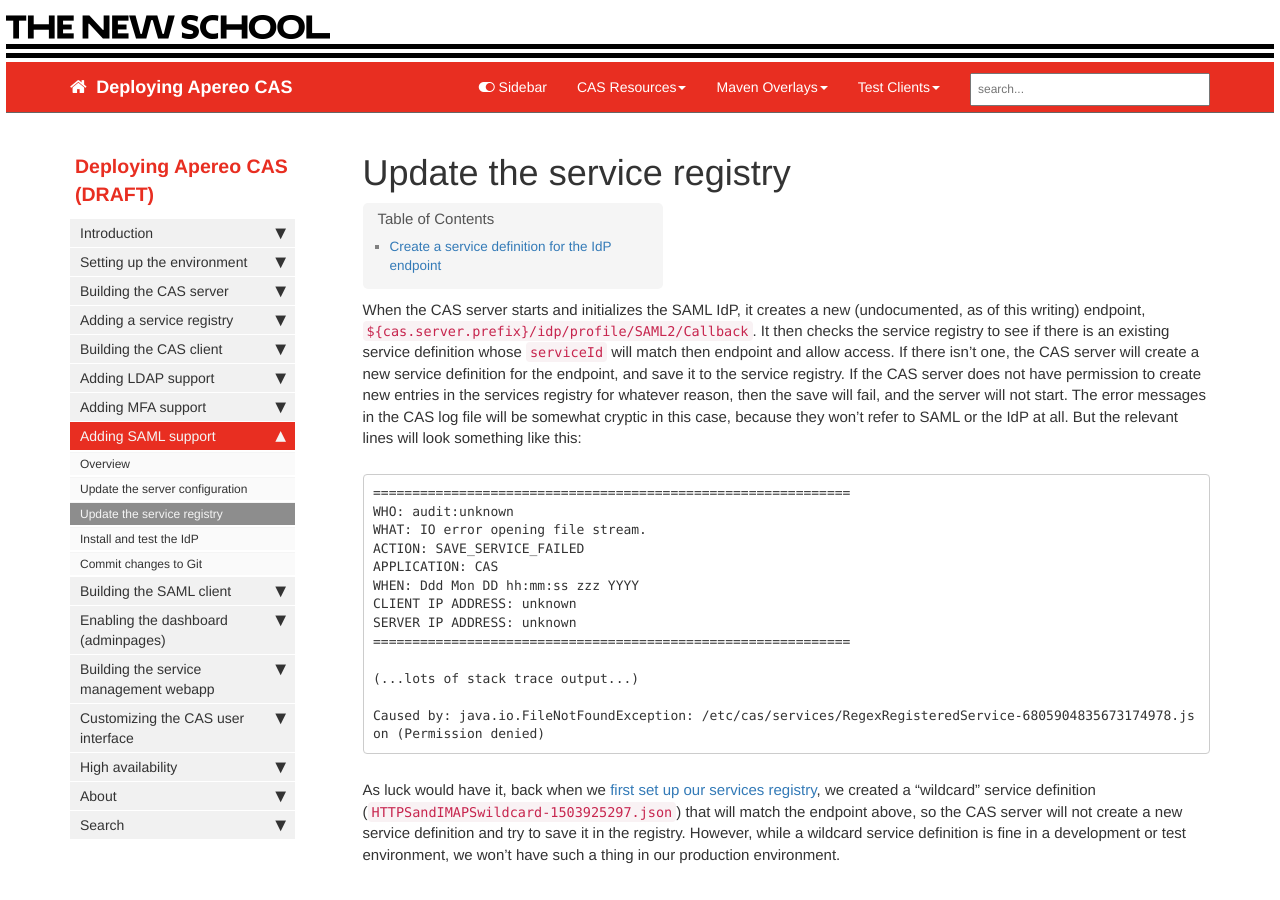
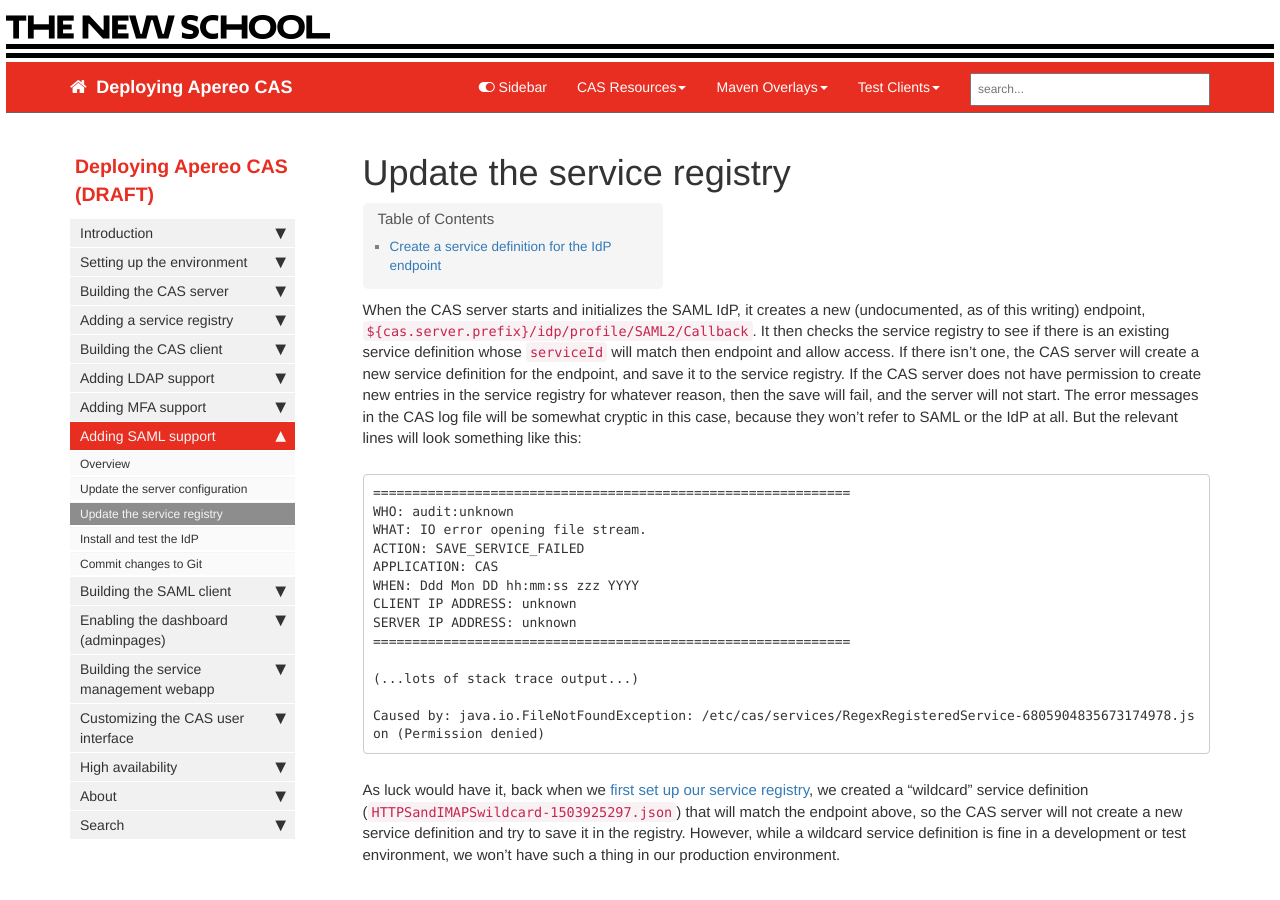
Before and after one commit to dacurry-tns/deploying-apereo-cas, a Jekyll site: the page built from pages/building/server/saml/update-the-service-registry.md, in a window 1280 px wide and 900 px high. Built offline with Jekyll 4.4.1, drawn with Linux system fonts in a browser that asks for light colours; nearby versions of some CDN libraries; comment, search, counter and statistics services are not loaded; some of the changed text lies outside the part shown.

Commit message:
Correct terminology ("service registry" not "services registry")

````diff
--- a/pages/building/server/saml/update-the-service-registry.md
+++ b/pages/building/server/saml/update-the-service-registry.md
@@ -1,12 +1,12 @@
 ---
 title: Update the service registry
-last_updated: November 2, 2017
+last_updated: November 6, 2017
 sidebar: main_sidebar
 permalink: building_server_saml_update-the-service-registry.html
 summary:
 ---
 
-When the CAS server starts and initializes the SAML IdP, it creates a new (undocumented, as of this writing) endpoint, `${cas.server.prefix}/idp/profile/SAML2/Callback`. It then checks the service registry to see if there is an existing service definition whose `serviceId` will match then endpoint and allow access. If there isn't one, the CAS server will create a new service definition for the endpoint, and save it to the service registry. If the CAS server does not have permission to create new entries in the services registry for whatever reason, then the save will fail, and the server will not start. The error messages in the CAS log file will be somewhat cryptic in this case, because they won't refer to SAML or the IdP at all. But the relevant lines will look something like this:
+When the CAS server starts and initializes the SAML IdP, it creates a new (undocumented, as of this writing) endpoint, `${cas.server.prefix}/idp/profile/SAML2/Callback`. It then checks the service registry to see if there is an existing service definition whose `serviceId` will match then endpoint and allow access. If there isn't one, the CAS server will create a new service definition for the endpoint, and save it to the service registry. If the CAS server does not have permission to create new entries in the service registry for whatever reason, then the save will fail, and the server will not start. The error messages in the CAS log file will be somewhat cryptic in this case, because they won't refer to SAML or the IdP at all. But the relevant lines will look something like this:
 
 ```
 =============================================================
@@ -24,7 +24,7 @@ SERVER IP ADDRESS: unknown
 Caused by: java.io.FileNotFoundException: /etc/cas/services/RegexRegisteredService-6805904835673174978.json (Permission denied)
 ```
 
-As luck would have it, back when we [first set up our services registry][building_server_service-registry_overview], we created a "wildcard" service definition (`HTTPSandIMAPSwildcard-1503925297.json`) that will match the endpoint above, so the CAS server will not create a new service definition and try to save it in the registry. However, while a wildcard service definition is fine in a development or test environment, we won't have such a thing in our production environment.
+As luck would have it, back when we [first set up our service registry][building_server_service-registry_overview], we created a "wildcard" service definition (`HTTPSandIMAPSwildcard-1503925297.json`) that will match the endpoint above, so the CAS server will not create a new service definition and try to save it in the registry. However, while a wildcard service definition is fine in a development or test environment, we won't have such a thing in our production environment.
 
 ## Create a service definition for the IdP endpoint
 
````
Also changed, not shown: pages/introduction/leveraging-the-cloud.md (+2 -2 lines).
